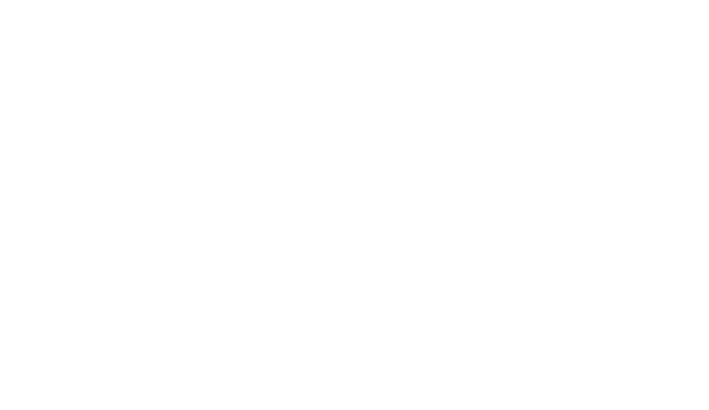
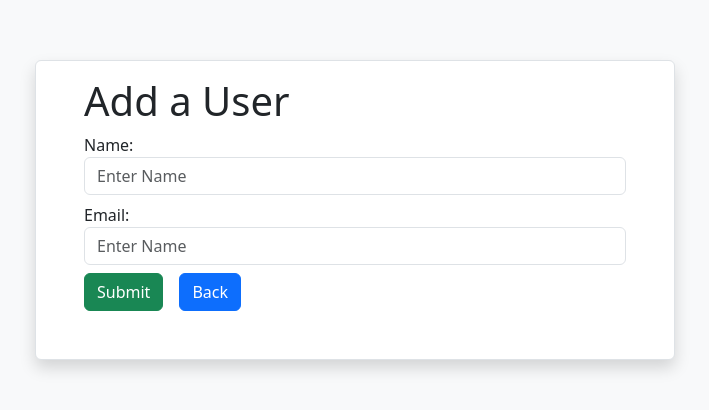
Before and after one commit to Supritam-Pal/crud_app, a React (Create React App) app: page /create in a window 1280 px wide. Before the commit this address had no page. Shown: the part 190-600 px from the top of the page, without its empty margins (285-994 px from the left). Built offline with nearby package versions, Linux system fonts and the light colour scheme.

Commit message:
build -create -page

```diff
--- a/db.json
+++ b/db.json
@@ -1,15 +1,34 @@
 {
-    "users" : [
+  "users": [
     {
       "id": 1,
-             "name": "rup",
+      "name": "rohit",
       "email": "abc@gmail.com"
-
     },
     {
       "id": 2,
-             "name": "golu",
-             "email": "golu@gmail.com"
+      "name": "suman",
+      "email": "suman9@gmail.com"
+    },
+    {
+      "id": "1fe6",
+      "name": "Nllu",
+      "email": "nilu2gmail.com"
+    },
+    {
+      "id": "3348",
+      "name": "suvo",
+      "email": "suvo@gamil.com"
+    },
+    {
+      "id": "feb4",
+      "name": "hgvh",
+      "email": "nilu2gmail.com"
+    },
+    {
+      "id": "4c6d",
+      "name": "hi",
+      "email": "hi8@gmail.com"
     }
   ]
 }
--- a/src/App.js
+++ b/src/App.js
@@ -11,7 +11,7 @@ const App = () => {
   <BrowserRouter>
     <Routes>
       <Route path="/" element={<Home/>} />
-      <Route path="/" element={<Create/>} />
+      <Route path="/create" element={<Create/>} />
       <Route path="/" element={<Update/>} />
       <Route path="/" element={<Delete/>} />
     </Routes>
--- a/src/Create.js
+++ b/src/Create.js
@@ -1,8 +1,47 @@
-import React from 'react'
+import React , {useState} from 'react'
+import { Link , useNavigate} from 'react-router-dom'
+import axios from 'axios'
 
 function Create() {
+    const [values , setValues] = useState({
+        name:"",
+        email:""
+    })
+   const navigate = useNavigate();
+
+
+    const handleSubmit = (e) =>{
+     e.preventDefault();
+     axios.post('http://localhost:3000/users' , values)
+     .then(res => {
+      console.log(res)
+      navigate("/")
+     })
+     .catch(err => console.log(err))
+    }
+
+
   return (
-    <div>
+    <div className='d-flex w-100 vh-100 justify-content-center align-items-center bg-light'>
+      <div className='w-50 border bg-white shadow px-5 pt-3 pb-5 rounded'>
+        <h1>Add a User</h1>
+           <form onSubmit={handleSubmit}>
+            <div className='mb-2'>
+                <label htmlFor='name'>Name:</label>
+                 <input type='text' name='name' className='form-control' placeholder='Enter Name' value={values.name}
+                 onChange={e => setValues({...values , name: e.target.value})}/>
+            </div>
+
+            <div className='mb-2'>
+                <label htmlFor='email'>Email:</label>
+                 <input type='text' name='email' className='form-control' placeholder='Enter Name' value={values.email}
+                  onChange={e => setValues({...values , email: e.target.value})}
+                 />
+            </div>
+            <button className='btn btn-success'>Submit</button>
+            <Link to="/" className='btn btn-primary ms-3'>Back</Link>
+           </form>
+      </div>
 
     </div>
   )
--- a/src/Home.js
+++ b/src/Home.js
@@ -1,10 +1,11 @@
 import React , {useState , useEffect} from 'react'
 import axios from 'axios'
+import {Link} from "react-router-dom"
 function Home() {
     const [data , setData] = useState([])
 
   useEffect(() =>{
-    axios.get('http://localhost:3001/users')
+    axios.get('http://localhost:3000/users')
     .then(res => setData(res.data))
     .catch(err => console.log(err))
   },[])
@@ -13,12 +14,16 @@ function Home() {
     <div className='d-flex flex-column justify-content-center align-items-center bg-light vh-100'>
     <h1>List of Users</h1>
       <div className='w-75 rounded bg-white border-shadow p-4'>
-           <table>
+      <div className='d-flex justify-content-end'>
+        <Link to="/create" className='btn btn-success'>Add +</Link>
+      </div>
+           <table className='table table-stripend'>
             <thead>
                 <tr>
                     <th>ID</th>
                     <th>Name</th>
                     <th>Email</th>
+                    <th>Action</th>
 
                 </tr>
             </thead>
@@ -30,6 +35,11 @@ function Home() {
                          <td>{d.id}</td>
                          <td>{d.name}</td>
                          <td>{d.email}</td>
+                         <td>
+                         <button className='btn btn-sm btn-info me-2'>Read</button>
+                         <button className='btn btn-sm btn-primary me-2'>Edit</button>
+                         <button className='btn btn-sm btn-danger '>Delete</button>
+                         </td>
                         </tr>
                     ))
                 }
--- a/src/Update.js
+++ b/src/Update.js
@@ -3,7 +3,7 @@ import React from 'react'
 function Update() {
   return (
     <div>
-
+    <h1>Update Datat</h1>
     </div>
   )
 }
```
Lines whose indentation alone changed are shown as unchanged.
